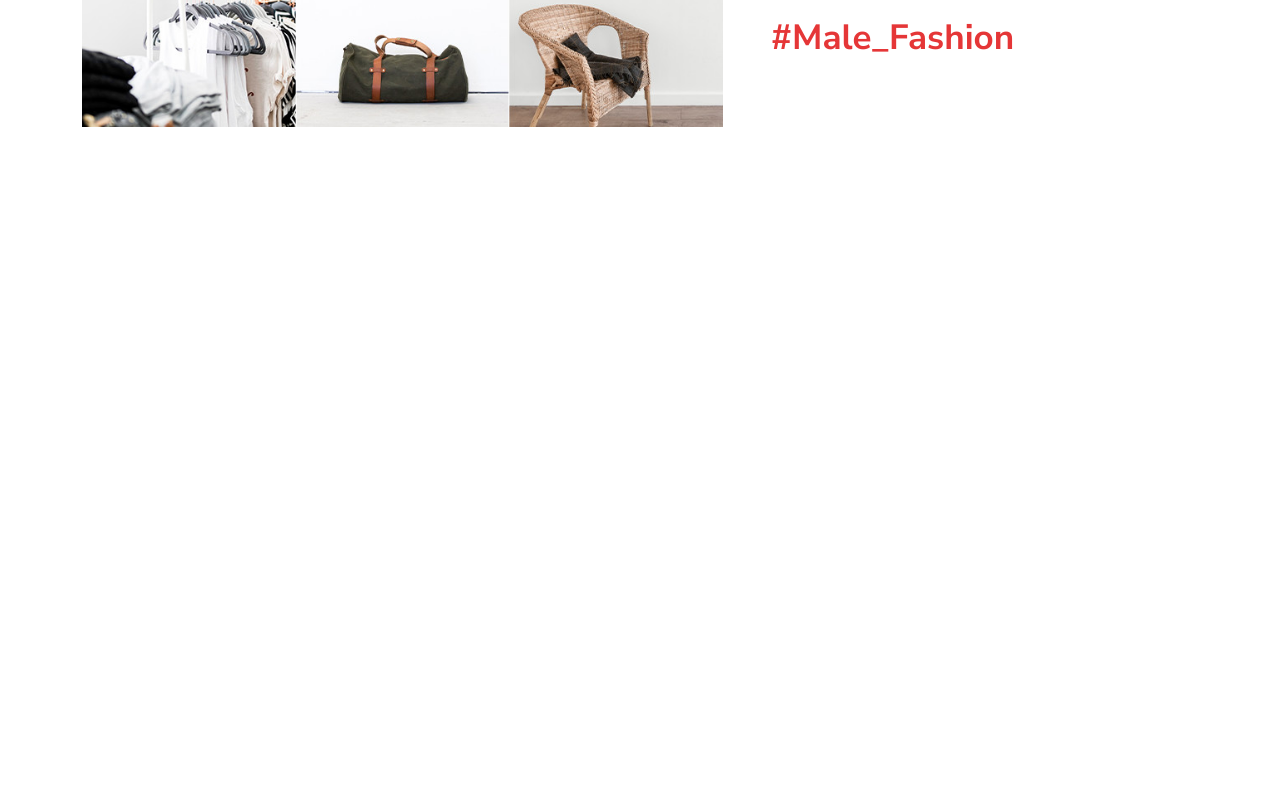
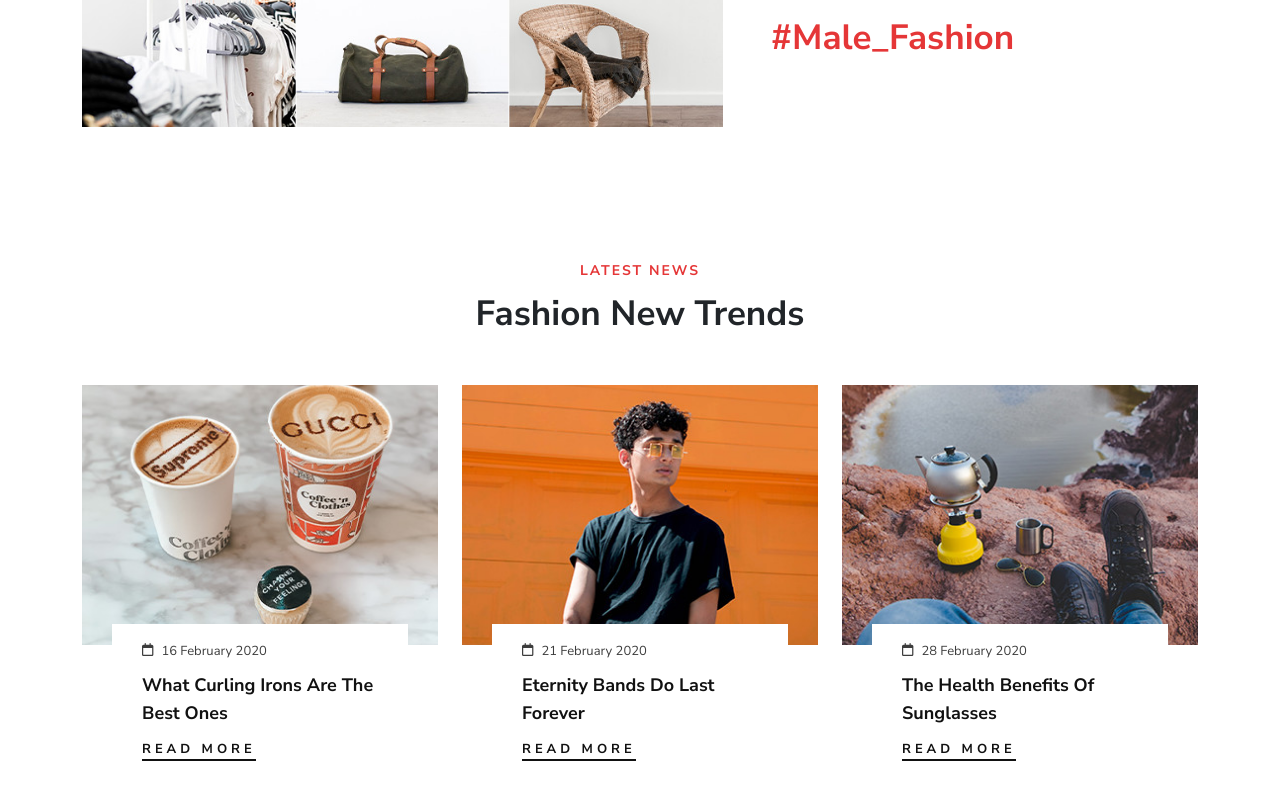
Before and after one commit to moustafaamindev/male-fashion, a website built with webpack: page src/index.ejs in a window 1280 px wide. Shown: the part 3874-4674 px from the top of the page. Before the commit the page ends 4135 px from the top, so only its background shows below. Built offline with nearby package versions, Linux system fonts and the light colour scheme; files whose address does not match are found by name.

Commit message:
add latest news section

```diff
--- /dev/null
+++ b/src/components/latest-news.ejs
@@ -0,0 +1,53 @@
+<!-- start LATEST NEWS -->
+
+<div class="latest-news">
+  <div class="container">
+    <h5 class="text-center">LATEST NEWS</h5>
+    <h1 class="text-center">Fashion New Trends</h1>
+    <div class="blog-item mt-5">
+      <div class="row align-items-center">
+        <div class="col-lg-4 col-sm-6 col-12">
+          <div class="blog">
+            <div class="blog-img img1"></div>
+            <div class="blog-text">
+              <span> <i class="fa-regular fa-calendar"></i>16 February 2020</span>
+              <p class="text-start">
+                What Curling Irons Are The <br />
+                Best Ones
+              </p>
+              <a class="text-start" href="#">READ MORE</a>
+            </div>
+          </div>
+        </div>
+        <div class="col-lg-4 col-sm-6 col-12">
+          <div class="blog">
+            <div class="blog-img img2"></div>
+            <div class="blog-text">
+              <span> <i class="fa-regular fa-calendar"></i>21 February 2020</span>
+              <p class="text-start">
+                Eternity Bands Do Last <br />
+                Forever
+              </p>
+              <a class="text-start" href="#">READ MORE</a>
+            </div>
+          </div>
+        </div>
+        <div class="col-lg-4 col-sm-6 col-12">
+          <div class="blog">
+            <div class="blog-img img3"></div>
+            <div class="blog-text">
+              <span> <i class="fa-regular fa-calendar"></i>28 February 2020</span>
+              <p class="text-start">
+                The Health Benefits Of <br />
+                Sunglasses
+              </p>
+              <a class="text-start" href="#">READ MORE</a>
+            </div>
+          </div>
+        </div>
+      </div>
+    </div>
+  </div>
+</div>
+
+<!-- start LATEST NEWS -->
--- a/src/index.ejs
+++ b/src/index.ejs
@@ -11,7 +11,8 @@
   <body>
     <%- include('./components/header.ejs') %> <%- include('./components/image-slider.ejs') %> <%-
     include('./components/banner.ejs') %> <%-include('./components/Shoe-Collection.ejs') %>
-    <%-include('./components/Instagram.ejs') %> <%- include('./components/footer.ejs') %>
+    <%-include('./components/Instagram.ejs') %> <%-include('./components/latest-news.ejs') %> <%-
+    include('./components/footer.ejs') %>
 
     <script src="../node_modules/jquery/dist/jquery.min.js"></script>
     <script src="../node_modules/owl.carousel/dist/owl.carousel.min.js"></script>
--- a/src/scss/components/_index.scss
+++ b/src/scss/components/_index.scss
@@ -296,6 +296,9 @@
 
 .instagram {
   margin-bottom: 100px;
+  @include smwidth {
+    margin-bottom: 30px;
+  }
   .col,
   img {
     @media (max-width: 400px) {
@@ -306,6 +309,9 @@
     padding: 100px 0;
     @media (min-width: 767px) and (max-width: 1200px) {
       padding: 60px 0;
+    }
+    @include smwidth {
+      padding: 30px 0;
     }
     h1 {
       font-size: 40px;
@@ -329,3 +335,90 @@
 }
 
 // end Instagram section
+
+// start LATEST NEWS
+
+.latest-news {
+  margin-bottom: 100px;
+  h5 {
+    color: $main-color;
+    font-size: 14px;
+    font-weight: 700;
+    letter-spacing: 2px;
+    margin-bottom: 10px;
+  }
+  h1 {
+    font-weight: 700;
+    font-size: 35px;
+  }
+  .blog {
+    max-width: 100%;
+    margin-bottom: 20px;
+    .blog-img {
+      height: 260px;
+      background-size: cover;
+      background-repeat: no-repeat;
+      background-position: 50% 50%;
+      max-width: 100%;
+    }
+    .img1 {
+      background-image: url("../imgs/blog/blog-1.jpg");
+    }
+    .img2 {
+      background-image: url("../imgs/blog/blog-2.jpg");
+    }
+    .img3 {
+      background-image: url("../imgs/blog/blog-3.jpg");
+    }
+    .blog-text {
+      background-color: $white;
+      margin: 0 30px;
+      padding: 15px 30px;
+      margin-top: -21px;
+      &:hover {
+        box-shadow: 0px 15px 60px #4345460d;
+      }
+      span {
+        color: #3d3d3d;
+        font-size: 13px;
+        svg {
+          margin-right: 8px;
+        }
+      }
+      p {
+        color: $black;
+        font-weight: 700;
+        line-height: 28px;
+        margin: 10px 0;
+        font-size: 18px;
+      }
+
+      a {
+        color: #111111;
+        font-size: 13px;
+        font-weight: 700;
+        letter-spacing: 4px;
+        padding: 3px 0;
+        position: relative;
+        &::after {
+          position: absolute;
+          left: 0;
+          bottom: 0;
+          width: 100%;
+          height: 2px;
+          background: #111111;
+          content: "";
+          transition: 0.3s;
+        }
+      }
+      &:hover {
+        a::after {
+          width: 40px;
+          background: #e53637;
+        }
+      }
+    }
+  }
+}
+
+// end LATEST NEWS
```
